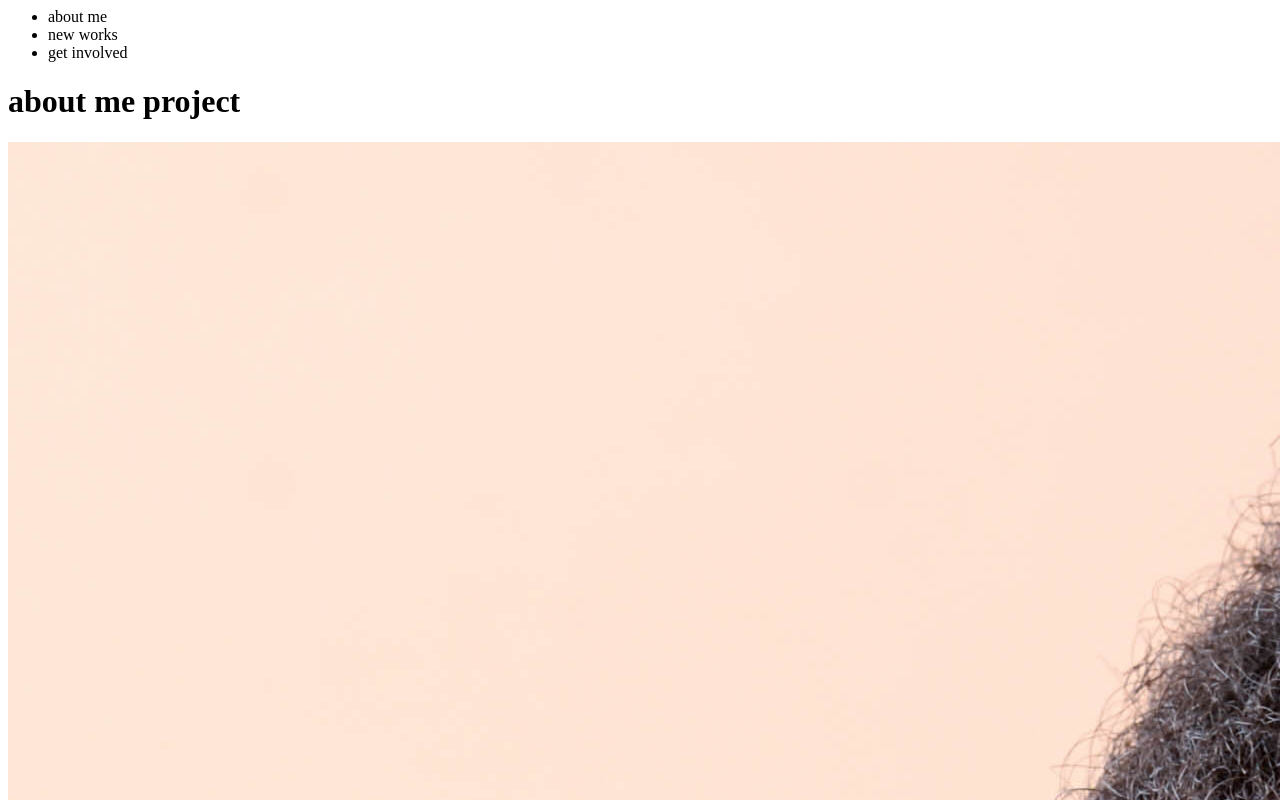
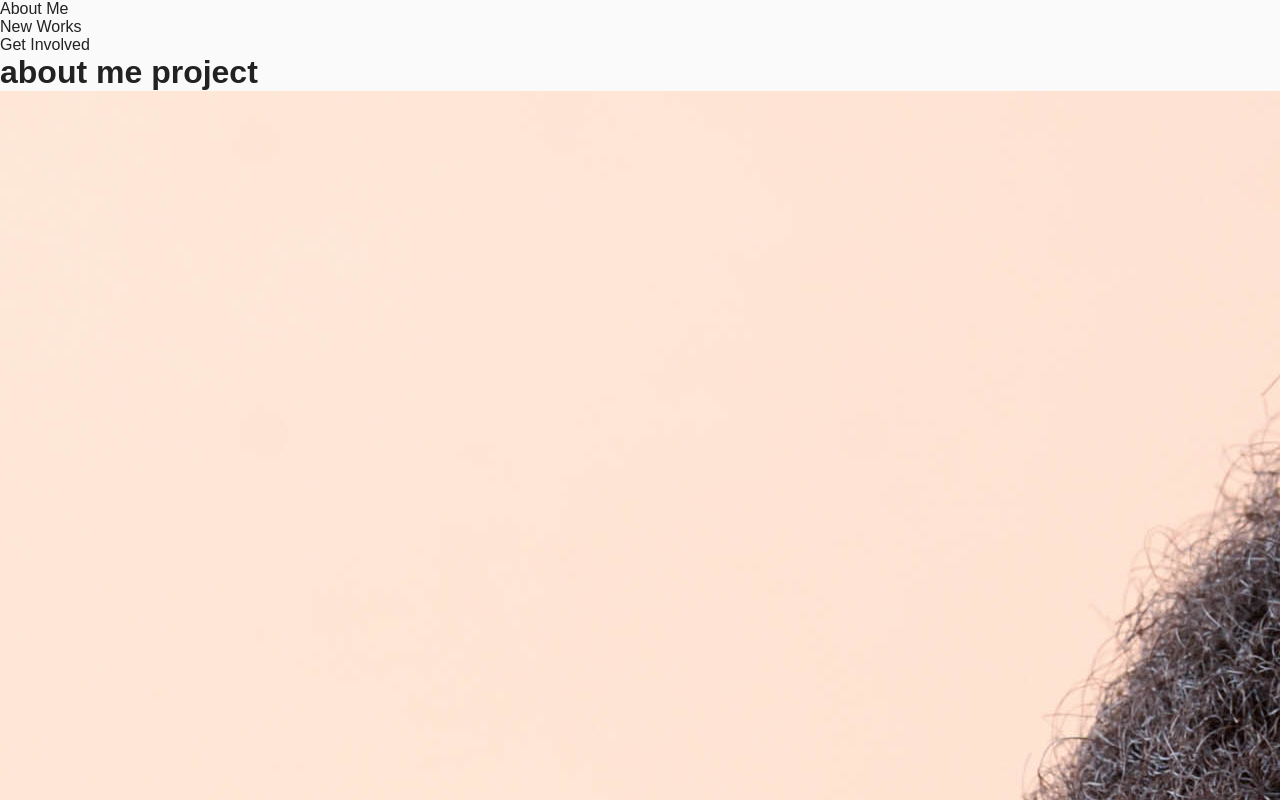
Before and after one commit to samekh-resh/about_me2, a plain HTML site: page index.html in a window 1280 px wide. Shown: the top 800 px of the page. Drawn offline with Linux system fonts and the light colour scheme.

Commit message:
put basic stylings on the page, redid the nav bar, about to start styling that

```diff
--- a/index.html
+++ b/index.html
@@ -4,20 +4,20 @@
     <meta http-equiv="X-UA-Compatible" content="IE=edge">
     <meta name="viewport" content="width=device-width, initial-scale=1.0">
     <title>Document</title>
+    <link rel="stylesheet" href="styles.css">
 </head>
 <body>
     <div class="main-page">
         <!-- header div -->
-            <div class="header">
-                <ul>
-                    <li>
-                        about me
-                    </li>
-                    <li> new works</li>
-                    <li> get involved </li>
+        <header class="header">
+            <nav class="nav">
+                <ul class="nav-list">
+                    <li class="nav-item">About Me</li>
+                    <li class="nav-item">New Works</li>
+                    <li class="nav-item">Get Involved</li>
                 </ul>
-            </div>
-
+            </nav>
+        </header>
         <!-- content div -->
 
 <div class="content-block">
--- /dev/null
+++ b/styles.css
@@ -0,0 +1,13 @@
+/* GLOBAL RESET */
+* {
+    margin: 0;
+    padding: 0;
+    box-sizing: border-box;
+    /* could add some font here */
+}
+
+body {
+    font-family: Arial, Helvetica, sans-serif;
+    background-color: #fafafa;
+    color: #222;
+}
```
